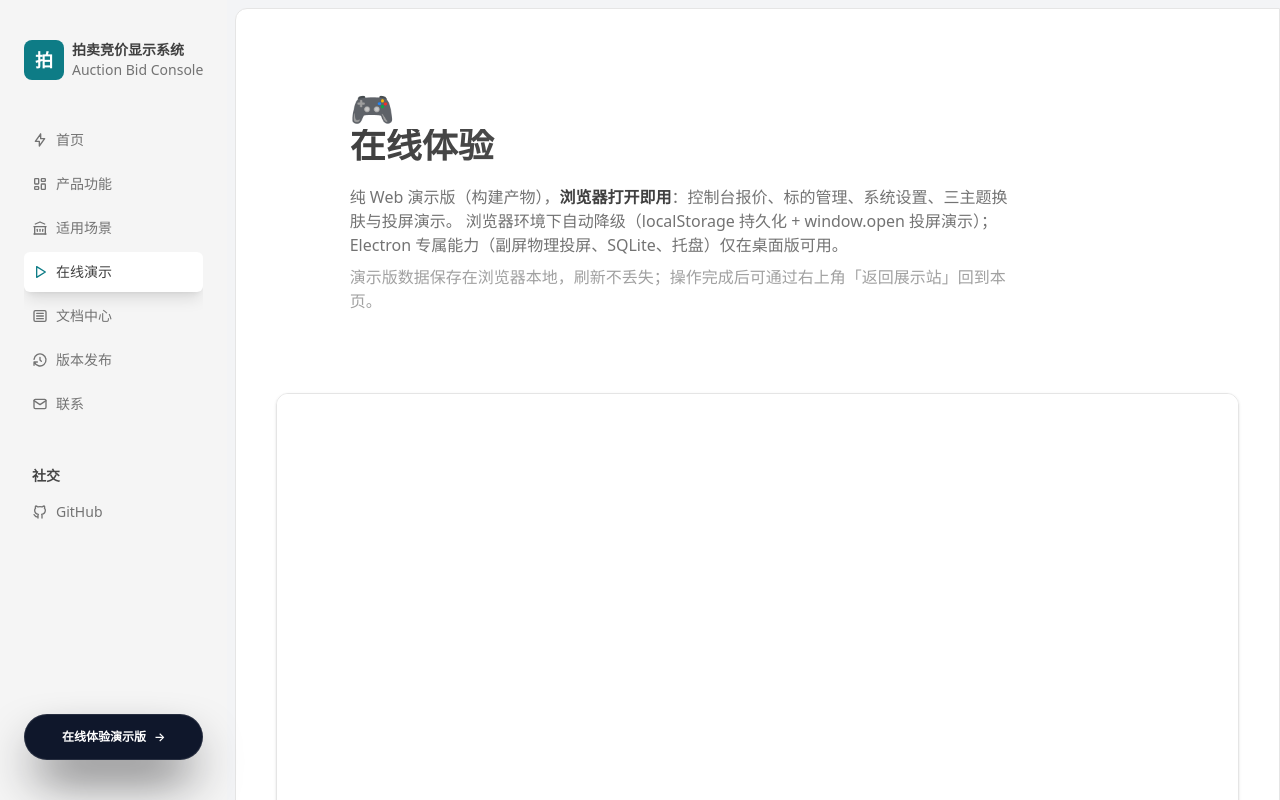
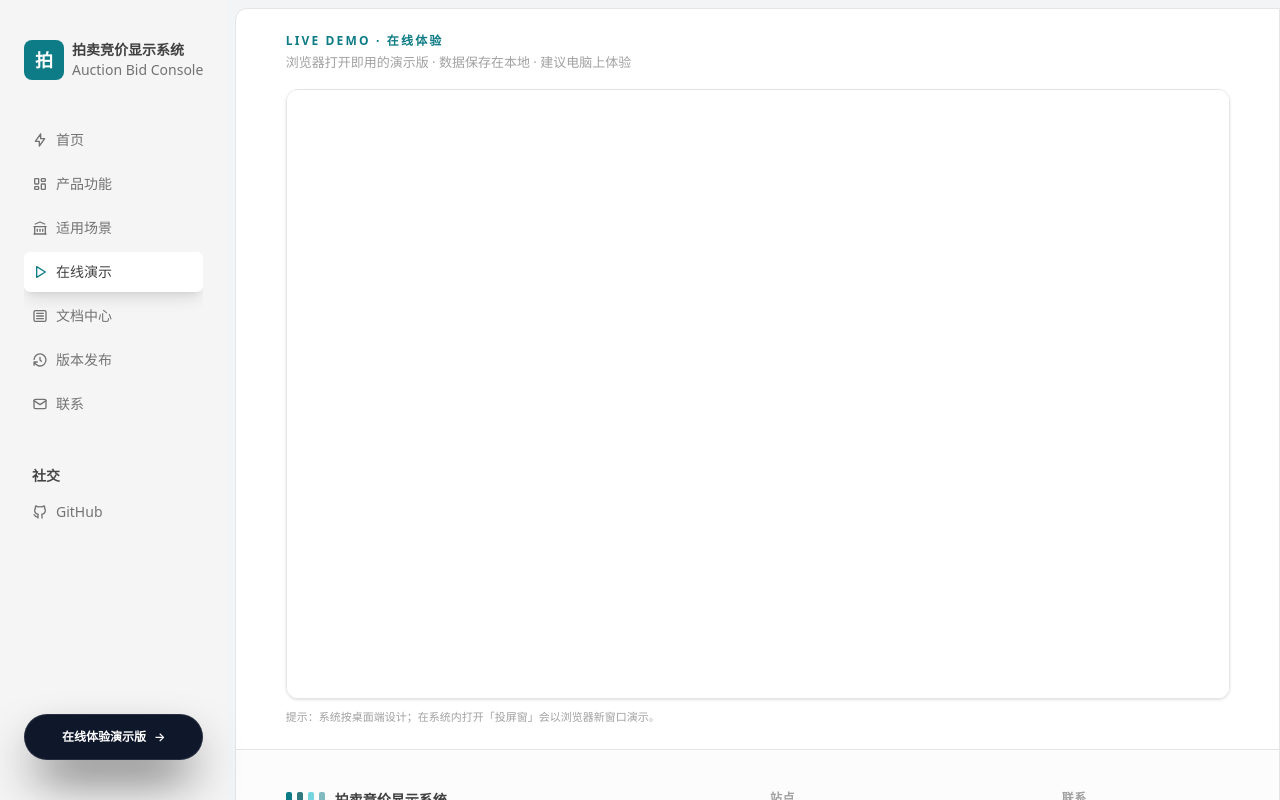
Before and after one commit to wtw79/pm_Web_App_Showcase, a Next.js app: page /experience in a window 1280 px wide. Built offline with nearby package versions, Linux system fonts and the light colour scheme.

Commit message:
style(experience): 在线体验页极简改造——说明区压缩为一行、iframe 高度拉满(calc(100dvh-12rem))，清除多余内容

```diff
--- a/src/app/experience/page.tsx
+++ b/src/app/experience/page.tsx
@@ -1,7 +1,3 @@
-import { Container } from "@/components/Container";
-import { Heading } from "@/components/Heading";
-import { Highlight } from "@/components/Highlight";
-import { Paragraph } from "@/components/Paragraph";
 import { Metadata } from "next";
 
 const BASE = process.env.NEXT_PUBLIC_BASE_PATH || "";
@@ -14,34 +10,29 @@ export const metadata: Metadata = {
 
 export default function ExperiencePage() {
   return (
-    <div>
-      <Container>
-        <span className="text-4xl">🎮</span>
-        <Heading className="font-black">在线体验</Heading>
-        <Paragraph className="max-w-2xl mt-4">
-          纯 Web 演示版（构建产物），<b className="text-neutral-700">浏览器打开即用</b>
-          ：控制台报价、标的管理、系统设置、三主题换肤与投屏演示。
-          浏览器环境下自动降级（localStorage 持久化 + window.open 投屏演示）；
-          Electron 专属能力（副屏物理投屏、SQLite、托盘）仅在桌面版可用。
-        </Paragraph>
-        <Paragraph className="max-w-2xl mt-2 text-sm text-neutral-400">
-          演示版数据保存在浏览器本地，刷新不丢失；操作完成后可通过右上角「返回展示站」回到本页。
-        </Paragraph>
-      </Container>
+    <div className="flex flex-col min-h-full">
+      {/* 极简标题区：不占演示空间 */}
+      <header className="max-w-5xl w-full mx-auto px-4 md:px-10 pt-5 md:pt-6">
+        <p className="text-xs font-bold tracking-[0.18em] text-brand uppercase">
+          Live Demo · 在线体验
+        </p>
+        <p className="mt-1 text-[13px] text-neutral-400">
+          浏览器打开即用的演示版 · 数据保存在本地 · 建议电脑上体验
+        </p>
+      </header>
 
-      <div className="px-4 md:px-10 pb-10">
-        <div className="rounded-xl overflow-hidden border border-neutral-200 shadow-sm">
+      {/* 演示主体：尽量撑满视口 */}
+      <div className="max-w-5xl w-full mx-auto px-4 md:px-10 pt-4 pb-6 flex-1">
+        <div className="rounded-xl overflow-hidden border border-neutral-200 shadow-sm h-full">
           <iframe
             src={`${BASE}/demo/`}
             title="拍卖竞价显示系统 · 在线体验"
-            className="w-full h-[calc(100dvh-16rem)] min-h-[60dvh] md:min-h-[540px] border-0 bg-white"
+            className="w-full h-[calc(100dvh-12rem)] min-h-[70vh] border-0 bg-white"
             loading="lazy"
           />
         </div>
-        <p className="mt-3 text-xs text-neutral-400 tracking-wide">
-          <Highlight>提示</Highlight> 系统为桌面端设计，建议在电脑上体验完整效果；
-          若系统内打开「投屏窗」会以浏览器新窗口演示。该演示即仓库
-          <code className="bg-neutral-100 px-1 rounded">/demo/</code> 静态产物。
+        <p className="mt-2.5 text-[11px] text-neutral-400">
+          提示：系统按桌面端设计；在系统内打开「投屏窗」会以浏览器新窗口演示。
         </p>
       </div>
     </div>
```
